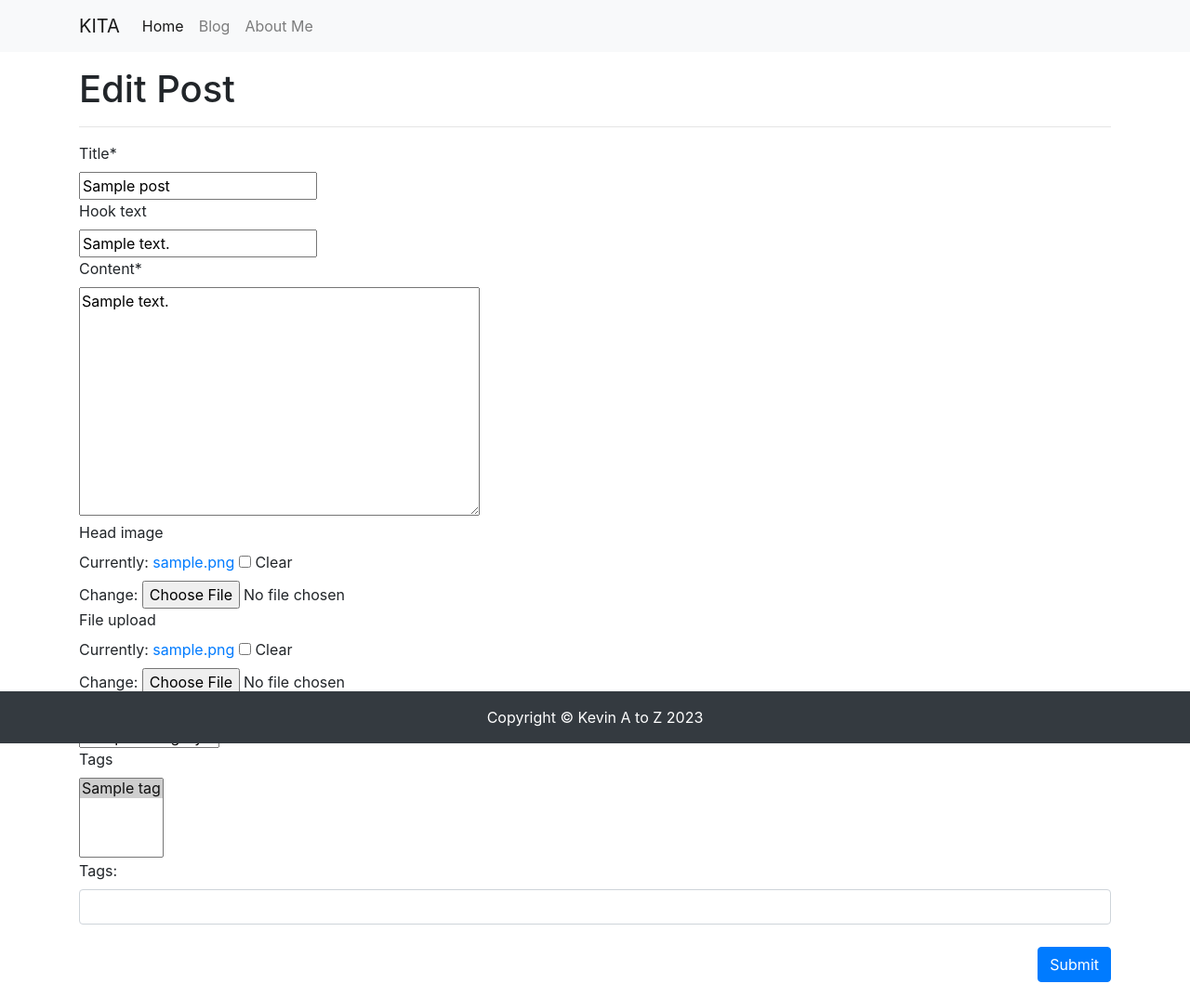
After one commit to bnv20/django_class, a Django app: page /blog/update_post/1/ in a window 1280 px wide. The commit adds this page. Shown: the whole page at 93% size. Run offline with Django 3.2, Linux system fonts and the light colour scheme; a user stored in the database is signed in; tables that the repository leaves empty hold one stand-in row (values such as "Sample post"); some libraries are stand-ins or nearby versions.

Commit message:
tag, 포스트 생성, 업데이트

```diff
--- a/blog/models.py
+++ b/blog/models.py
@@ -1,6 +1,18 @@
 import os
 from django.db import models
 from django.contrib.auth.models import User
+
+
+class Tag(models.Model):
+    name = models.CharField(max_length=50)
+    slug = models.SlugField(max_length=200, unique=True, allow_unicode=True)
+
+    def __str__(self):
+        return self.name
+
+    def get_absolute_url(self):
+        return f'/blog/tag/{self.slug}/'
+
 
 class Category(models.Model):
     name = models.CharField(max_length=50, unique=True)
@@ -32,6 +44,8 @@ class Post(models.Model): # Post 모델 정의
         Category, null=True, blank=True, on_delete=models.SET_NULL
     )
 
+    tags = models.ManyToManyField(Tag, blank=True)
+
     def __str__(self): # 객체를 문자열로 표현할 때 사용
         return f'[{self.pk}]{self.title}' # pk: 객체의 고유한 번호, title: 제목. 게시물의 기본 키가 대괄호로 묶인 문자열을 출력하고 바로 뒤에 게시물 제목이 표시
     def get_absolute_url(self): # get_absolute_url 메서드 정의
--- a/blog/templates/blog/base.html
+++ b/blog/templates/blog/base.html
@@ -36,7 +36,7 @@
                 <h5 class="card-header">Categories</h5>
                 <div class="card-body">
                     <div class="row">
-                        <div class=category-list>
+                        <ul>
                             {% for category in categories %}
                             <li>
                                 <a href="{{ category.get_absolute_url }}">{{ category }} ({{ category.post_set.count }})</a>
@@ -45,7 +45,7 @@
                             <li>
                                 <a href="/blog/category/no_category/">미분류 ({{ no_category_post_count }})</a>
                             </li>
-                        </div>
+                        </ul>
                     </div>
                 </div>
             </div>
--- /dev/null
+++ b/blog/templates/blog/base_full_width.html
@@ -0,0 +1,30 @@
+<!DOCTYPE html>
+<html>
+{% load static %}
+<head>
+    <title>{% block head_title %}Blog{% endblock %}</title>
+    <link rel="stylesheet" href="https://cdn.jsdelivr.net/npm/bootstrap@4.5.3/dist/css/bootstrap.min.css">
+    <script src="https://kit.fontawesome.com/193173e32d.js" crossorigin="anonymous"></script>
+
+</head>
+
+<body>
+{% include 'blog/navbar.html' %}
+
+<div class="container my-3">
+    <div class="row">
+        <div class="col-12" id="main-area">
+            {% block main_area %}
+            {% endblock %}
+        </div>
+    </div>
+</div>
+{% include 'blog/footer.html' %}
+
+<script src="https://code.jquery.com/jquery-3.5.1.slim.min.js"></script>
+<script src="https://cdn.jsdelivr.net/npm/popper.js@1.16.1/dist/umd/popper.min.js"></script>
+<script src="https://cdn.jsdelivr.net/npm/bootstrap@4.5.3/dist/js/bootstrap.min.js"></script>
+
+</body>
+
+</html>
--- /dev/null
+++ b/blog/templates/blog/post_update_form.html
@@ -0,0 +1,20 @@
+{% extends 'blog/base_full_width.html' %}
+{% load crispy_forms_tags %}
+{% block head_title %}Edit Post - Blog{% endblock %}
+
+{% block main_area %}
+    <h1>Edit Post</h1>
+    <hr/>
+    <form method="post" enctype="multipart/form-data">{% csrf_token %}
+        {{ form | crispy }}
+        <!-- 적용하고 싶은 폼에 아래와 같이 '| crispy' 붙이기 -->
+        <div id="div_id_tags_str">
+            <label for="id_tags_str">Tags:</label>
+            <input type="text" name="tags_str" id="id_tags_str" class="textinput textInput form-control">
+        </div>
+        <br/>
+
+        <button type="submit" class="btn btn-primary float-right">Submit</button>
+    </form>
+    {{form.media}}
+{% endblock %}
--- a/blog/urls.py
+++ b/blog/urls.py
@@ -7,4 +7,7 @@ urlpatterns = [
     path("<int:pk>/", views.PostDetail.as_view()),
     path("", views.PostList.as_view()),
     path("category/<str:slug>/", views.category_page),
+    path('update_post/<int:pk>/', views.PostUpdate.as_view()),
+    path('create_post/', views.PostCreate.as_view()),
+    path('tag/<str:slug>/', views.tag_page),
 ]
--- a/blog/views.py
+++ b/blog/views.py
@@ -1,7 +1,11 @@
-from django.shortcuts import render
-from .models import Post, Category
-from django.views.generic import ListView, DetailView
-
+from django.shortcuts import render, redirect
+from .models import Post, Category, Tag
+from django.views.generic import ListView, DetailView, CreateView, UpdateView
+from django.contrib.auth.mixins import LoginRequiredMixin, UserPassesTestMixin
+from django.utils.text import slugify
+from django.shortcuts import get_object_or_404
+from django.core.exceptions import PermissionDenied
+from django.db.models import Q
 
 # CBV: Class Based View
 class PostList(ListView):
@@ -9,7 +13,7 @@ class PostList(ListView):
     ordering = "-pk"
 
     def get_context_data(self, **kwargs):
-        context = super(PostList, self).get_context_data()
+        context = super(PostList, self).get_context_data() # 부모 클래스의 get_context_data() 호출
         context["categories"] = Category.objects.all()
         context["no_category_post_count"] = Post.objects.filter(category=None).count()
         return context
@@ -22,6 +26,81 @@ class PostDetail(DetailView):
         context["categories"] = Category.objects.all()
         context["no_category_post_count"] = Post.objects.filter(category=None).count()
         return context
+
+class PostCreate(LoginRequiredMixin, UserPassesTestMixin, CreateView):
+    model = Post
+    fields = ['title', 'hook_text', 'content', 'head_image', 'file_upload', 'category']
+
+    def test_func(self):
+        return self.request.user.is_superuser or self.request.user.is_staff
+
+    def form_valid(self, form):
+        current_user = self.request.user
+        if current_user.is_authenticated and (current_user.is_staff or current_user.is_superuser):
+            form.instance.author = current_user
+            response = super(PostCreate, self).form_valid(form)
+
+            tags_str = self.request.POST.get('tags_str')
+            if tags_str:
+                tags_str = tags_str.strip()
+
+                tags_str = tags_str.replace(',', ';')
+                tags_list = tags_str.split(';')
+
+                for t in tags_list:
+                    t = t.strip()
+                    tag, is_tag_created = Tag.objects.get_or_create(name=t)
+                    if is_tag_created:
+                        tag.slug = slugify(t, allow_unicode=True)
+                        tag.save()
+                    self.object.tags.add(tag)
+
+            return response
+
+        else:
+                return redirect('/blog/')
+
+class PostUpdate(LoginRequiredMixin, UpdateView):
+    model = Post
+    fields = ['title', 'hook_text', 'content', 'head_image', 'file_upload', 'category', 'tags']
+
+    template_name = 'blog/post_update_form.html'
+
+    def get_context_data(self, **kwargs):
+        context = super(PostUpdate, self).get_context_data()
+        if self.object.tags.exists():
+            tags_str_list = list()
+            for t in self.object.tags.all():
+                tags_str_list.append(t.name)
+            context['tags_str_default'] = '; '.join(tags_str_list)
+
+        return context
+
+    def dispatch(self, request, *args, **kwargs):
+        if request.user.is_authenticated and request.user == self.get_object().author:
+            return super(PostUpdate, self).dispatch(request, *args, **kwargs)
+        else:
+            raise PermissionDenied
+
+    def form_valid(self, form):
+        response = super(PostUpdate, self).form_valid(form)
+        self.object.tags.clear()
+
+        tags_str = self.request.POST.get('tags_str')
+        if tags_str:
+            tags_str = tags_str.strip()
+            tags_str = tags_str.replace(',', ';')
+            tags_list = tags_str.split(';')
+
+            for t in tags_list:
+                t = t.strip()
+                tag, is_tag_created = Tag.objects.get_or_create(name=t)
+                if is_tag_created:
+                    tag.slug = slugify(t, allow_unicode=True)
+                    tag.save()
+                self.object.tags.add(tag)
+
+        return response
 
 def category_page(request, slug):  # slug는 일반적으로 이미 얻은 데이터를 사용하여 유효한 url을 생성하는 방법
     if slug == "no category":
@@ -38,10 +117,24 @@ def category_page(request, slug):  # slug는 일반적으로 이미 얻은 데
             "post_list": post_list,
             "categories": Category.objects.all(),
             "no_category_post_count": Post.objects.filter(category=None).count(),
-            "category": category,
+            "category": category, # 현재 선택된 카테고리
         },
     )
 
+def tag_page(request, slug):
+    tag = Tag.objects.get(slug=slug)
+    post_list = tag.post_set.all()
+
+    return render(
+        request,
+        'blog/post_list.html',
+        {
+            'post_list': post_list,
+            'tag': tag,
+            'categories': Category.objects.all(),
+            'no_category_post_count': Post.objects.filter(category=None).count(),
+        }
+    )
 
 # FBV: Function Based View
 # def index(request):
--- a/mysite/settings.py
+++ b/mysite/settings.py
@@ -40,6 +40,8 @@ INSTALLED_APPS = [
 
     'blog',
     'single_pages',
+
+    'crispy_forms',
 ]
 
 MIDDLEWARE = [
```
Also changed, not shown: blog/admin.py (+6 -1 lines), blog/templates/blog/post_detail.html (+13 -7 lines), blog/templates/blog/post_form.html (added, +20 -0 lines), blog/templates/blog/post_list.html (+18 -3 lines), blog/migrations/0004_auto_20231226_1602.py (added).
